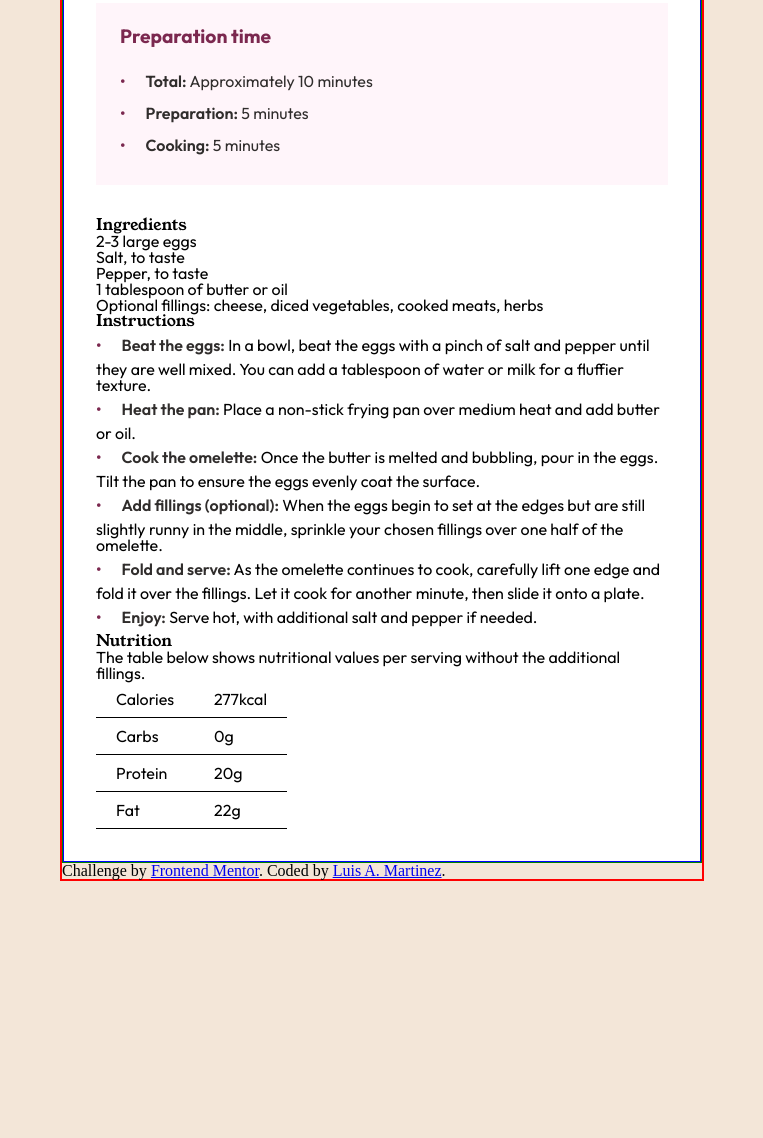
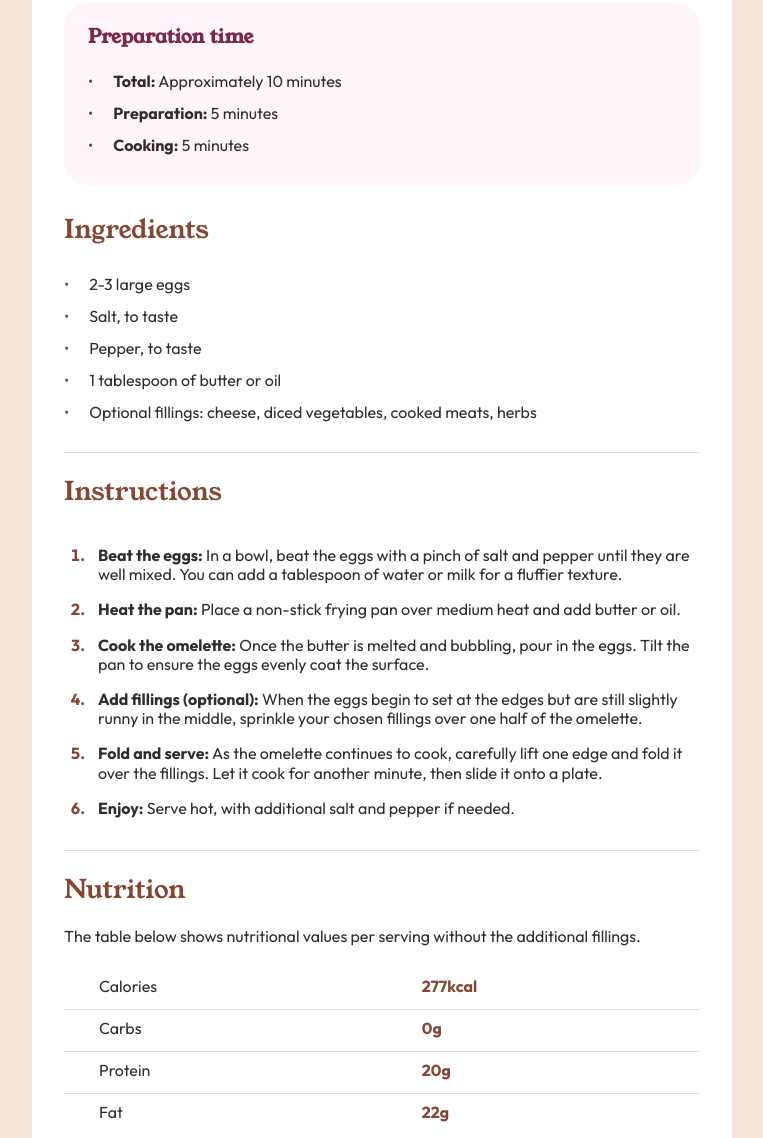
Before and after one commit to LuisAngel96/recipe-page, a plain HTML site: page index.html in a window 1280 px wide. Shown: the part 563-1701 px from the top of the page, without its empty margins (258-1021 px from the left). Before the commit the page ends 1524 px from the top, so only its background shows below. Drawn offline with Linux system fonts and the light colour scheme.

Commit message:
Added styles and updated html struct

```diff
--- a/index.html
+++ b/index.html
@@ -32,7 +32,7 @@
 
       <div class="peparation-container">
 
-        <h3>Preparation time</h3>
+        <h2>Preparation time</h2>
 
         <ul class="preparation-list">
           <li class="items-preparation-list"><strong>Total:</strong> Approximately 10 minutes</li>
@@ -44,63 +44,64 @@
 
       <div class="ingredients-container">
 
-        <h2>Ingredients</h2>
+        <h3>Ingredients</h3>
 
         <ul class="ingredients-list">
-          <li>2-3 large eggs</li>
-          <li>Salt, to taste</li>
-          <li>Pepper, to taste</li>
-          <li>1 tablespoon of butter or oil</li>
-          <li>Optional fillings: cheese, diced vegetables, cooked meats, herbs</li>
+          <li class="items-ingredients-list">2-3 large eggs</li>
+          <li class="items-ingredients-list">Salt, to taste</li>
+          <li class="items-ingredients-list">Pepper, to taste</li>
+          <li class="items-ingredients-list">1 tablespoon of butter or oil</li>
+          <li class="items-ingredients-list">Optional fillings: cheese, diced vegetables, cooked meats, herbs</li>
         </ul>
 
       </div>
 
       <div class="instructions-container">
 
-        <h2>Instructions</h2>
+        <h3>Instructions</h3>
 
         <ol class="instructions-list">
-          <li><strong>Beat the eggs:</strong> In a bowl, beat the eggs with a pinch of salt and pepper until they are well mixed.
-          You can add a tablespoon of water or milk for a fluffier texture.</li>
-          <li><strong>Heat the pan:</strong> Place a non-stick frying pan over medium heat and add butter or oil.</li>
-          <li><strong>Cook the omelette:</strong> Once the butter is melted and bubbling, pour in the eggs. Tilt the pan to ensure the eggs evenly coat the surface.</li>
-          <li><strong>Add fillings (optional):</strong> When the eggs begin to set at the edges but are still slightly runny in the middle, sprinkle your chosen fillings over one half of the omelette.</li>
-          <li><strong>Fold and serve:</strong> As the omelette continues to cook, carefully lift one edge and fold it over the fillings. Let it cook for another minute, then slide it onto a plate.</li>
-          <li><strong>Enjoy:</strong> Serve hot, with additional salt and pepper if needed.</li>
+          <li class="items-instructions-list"><p><strong>Beat the eggs:</strong> In a bowl, beat the eggs with a pinch of salt and pepper until they are well mixed.
+          You can add a tablespoon of water or milk for a fluffier texture.</p></li>
+          <li class="items-instructions-list"><p><strong>Heat the pan:</strong> Place a non-stick frying pan over medium heat and add butter or oil.</p></li>
+          <li class="items-instructions-list"><p><strong>Cook the omelette:</strong> Once the butter is melted and bubbling, pour in the eggs. Tilt the pan to ensure the eggs evenly coat the surface.</p></li>
+          <li class="items-instructions-list"><p><strong>Add fillings (optional):</strong> When the eggs begin to set at the edges but are still slightly runny in the middle, sprinkle your chosen fillings over one half of the omelette.</p></li>
+          <li class="items-instructions-list"><p><strong>Fold and serve:</strong> As the omelette continues to cook, carefully lift one edge and fold it over the fillings. Let it cook for another minute, then slide it onto a plate.</p></li>
+          <li class="items-instructions-list"><p><strong>Enjoy:</strong> Serve hot, with additional salt and pepper if needed.</p></li>
         </ol>
 
       </div>
 
       <div class="nutrition-container">
 
-        <h2>Nutrition</h2>
+        <h3>Nutrition</h3>
 
         <p>The table below shows nutritional values per serving without the additional fillings.</p>
 
-        <table>
+        <table class="nutrition-table">
 
           <tbody>
 
             <tr>
               <td>Calories</td>
-              <td>277kcal</td>
+              <td class="values">277kcal</td>
             </tr>
 
             <tr>
               <td>Carbs</td>
-              <td>0g</td>
+              <td class="values">0g</td>
             </tr>
 
             <tr>
               <td>Protein</td>
-              <td>20g</td>
+              <td class="values">20g</td>
             </tr>
 
             <tr>
-              <td>Fat</td>
-              <td>22g</td>
+              <td class="fat-row">Fat</td>
+              <td class="values fat-row">22g</td>
             </tr>
+
           </tbody>
 
         </table>
--- a/styles.css
+++ b/styles.css
@@ -2,41 +2,44 @@
 
 @import url('https://fonts.googleapis.com/css2?family=Young+Serif&display=swap');
 
-@import url('https://fonts.googleapis.com/css2?family=Outfit:wght@100..900&family=Young+Serif&display=swap');
+@import url('https://fonts.googleapis.com/css2?family=Outfit:wght@100..900&display=swap');
 
 /* ------------------------- General Setting ------------------------- */
+
 *{
     font-family: "Outfit", sans-serif;
     font-size: 1rem;
 }
 
-h1, h2{
+h1, h2, h3{
     font-family: "Young Serif", serif;
 }
+
+h3{
+    color: hsl(14, 45%, 36%);
+    font-weight: 400;
+    font-size: 1.6rem;
+    margin: 1em 0;
+}
+
 
 /* ------------------------- Body ------------------------- */
 
 body{
     background-color: hsl(30, 54%, 90%);
-    border: 2px solid red;
-    width: 50%;
+    width: 700px;
     display: flex;
     flex-direction: column;
     margin: 5em auto;
 }
 
-/* ------------------------- Main ------------------------- */
-
-main{
-    border: 1px solid green;
-}
 
 /* ------------------------- Container Section ------------------------- */
 
 .container{
-    border: 1px solid blue;
     background-color: hsl(0, 0%, 100%);
     padding: 2em;
+    border-radius: 1.5rem;
 }
 
 .img-omelette-container{
@@ -47,10 +50,11 @@ main{
 /* ------------------------- Introduction Section ------------------------- */
 
 .introduction-container{
-    width: 90%;
+    width: 100%;
     font-weight: 400;
     margin: 2em 0;
     line-height: 1.6em;
+    color: hsl(24, 5%, 18%);
 }
 
 h1{
@@ -64,9 +68,10 @@ h1{
     background-color: hsl(330, 100%, 98%);
     padding: 1.5em;
     margin-bottom: 2em;
+    border-radius: 1.5em;
 }
 
-h3{
+h2{
     color: hsl(332, 51%, 32%);
     font-weight: 700;
     margin-bottom: 1em;
@@ -75,26 +80,92 @@ h3{
 
 .items-preparation-list{
     color: hsl(24, 5%, 18%);
+    line-height: 2em;
 }
 
-strong:before{
+.items-preparation-list:before{
     content: "•";
     color: hsl(332, 51%, 32%);
     margin-right: 20px;
+}
+
+.items-preparation-list strong{
+    font-weight: 700;
+    color: hsl(24, 5%, 18%);
+}
+
+/* ------------------------- Ingredients Section ------------------------- */
+
+.ingredients-list{
+    padding-bottom: 1.5em;
+    border-bottom: 1px solid hsl(30, 18%, 87%);
+}
+
+.items-ingredients-list{
+    color: hsl(24, 5%, 18%);
     line-height: 2em;
 }
 
-strong{
-    font-weight: 600;
+.items-ingredients-list:before{
+    content: "•";
+    color: hsl(14, 45%, 36%);
+    margin-right: 20px;
+}
+
+/* ------------------------- Instructions Section ------------------------- */
+
+.instructions-list{
+    padding-bottom: 2em;
+    border-bottom: 1px solid hsl(30, 18%, 87%);
+    list-style: decimal;
+    padding: 1em 0 1em 1.5em;
+    line-height: 1.2em;
+    font-weight: 700;
+    color: hsl(14, 45%, 36%);
+}
+
+.items-instructions-list{
+    margin-bottom: 1em;
+}
+
+.items-instructions-list p{
+    font-weight: 400;
+    color: hsl(24, 5%, 18%);
+    margin-left: 10px;
+}
+
+.items-instructions-list strong{
+    font-weight: 700;
     color: hsl(24, 5%, 18%);
 }
 
 /* ------------------------- Nutrition Section ------------------------- */
 
+.nutrition-container p{
+    color: hsl(24, 5%, 18%);
+    padding-bottom: 1.5em;
+}
+
+.nutrition-table{
+    width: 100%;
+}
+
 td{
-    border: 1px solid black;
-    padding: 10px 20px;
+    color: hsl(24, 5%, 18%);
+    border: 1px solid hsl(30, 18%, 87%);
+    padding: 10px 0 15px 35px;
     border-top: none;
     border-left: none;
     border-right: none;
 }
+
+.values{
+    color: hsl(14, 45%, 36%);
+    font-weight: 700;
+}
+
+.fat-row{
+    border: none;
+}
+
+/* ------------------------- Footer ------------------------- */
```
